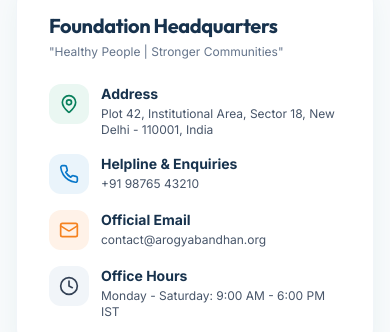
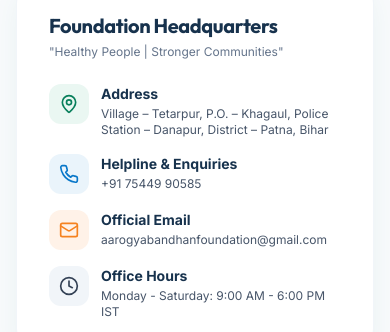
Before and after one commit to sagarkumar011/Arogya-Bandhan-Foundation, a Next.js app: page /contact in a window 390 px wide. Shown: the part 447-779 px from the top of the page. Built offline with nearby package versions, Linux system fonts and the light colour scheme; no server answers.

Commit message:
update official contact details: email, phone, and Bihar address

```diff
--- a/app/admin/settings/page.tsx
+++ b/app/admin/settings/page.tsx
@@ -29,9 +29,9 @@ export default function AdminSettingsPage() {
   const [settings, setSettings] = useState({
     foundationName: "Arogya Bandhan Foundation",
     tagline: "Healthy People | Stronger Communities",
-    email: "info@arogyabandhan.org",
-    phone: "+91 98765 43210",
-    address: "Registered Office, New Delhi - 110001, India",
+    email: "aarogyabandhanfoundation@gmail.com",
+    phone: "+91 75449 90585",
+    address: "Village – Tetarpur, P.O. – Khagaul, Police Station – Danapur, District – Patna, Bihar",
     facebookUrl: "https://facebook.com/arogyabandhan",
     instagramUrl: "https://instagram.com/arogyabandhan",
     youtubeUrl: "https://youtube.com/@arogyabandhan",
--- a/app/contact/page.tsx
+++ b/app/contact/page.tsx
@@ -89,8 +89,13 @@ export default function ContactPage() {
                       <MapPin className="w-5 h-5" />
                     </div>
                     <div>
-                      <strong className="text-[#17324D] block text-sm mb-0.5">Address</strong>
-                      <span>Plot 42, Institutional Area, Sector 18, New Delhi - 110001, India</span>
+                      <strong className="text-[#17324D] block text-sm mb-0.5">{t("Address", "पता")}</strong>
+                      <span>
+                        {t(
+                          "Village – Tetarpur, P.O. – Khagaul, Police Station – Danapur, District – Patna, Bihar",
+                          "ग्राम – टेटरपुर, पो० – खगौल, थाना – दानापुर, जिला – पटना, बिहार"
+                        )}
+                      </span>
                     </div>
                   </div>
 
@@ -100,8 +105,8 @@ export default function ContactPage() {
                     </div>
                     <div>
                       <strong className="text-[#17324D] block text-sm mb-0.5">Helpline & Enquiries</strong>
-                      <a href="tel:+919876543210" className="hover:text-[#0877C9]">
-                        +91 98765 43210
+                      <a href="tel:+917544990585" className="hover:text-[#0877C9]">
+                        +91 75449 90585
                       </a>
                     </div>
                   </div>
@@ -112,8 +117,8 @@ export default function ContactPage() {
                     </div>
                     <div>
                       <strong className="text-[#17324D] block text-sm mb-0.5">Official Email</strong>
-                      <a href="mailto:contact@arogyabandhan.org" className="hover:text-[#F58220]">
-                        contact@arogyabandhan.org
+                      <a href="mailto:aarogyabandhanfoundation@gmail.com" className="hover:text-[#F58220]">
+                        aarogyabandhanfoundation@gmail.com
                       </a>
                     </div>
                   </div>
--- a/app/privacy-policy/page.tsx
+++ b/app/privacy-policy/page.tsx
@@ -51,7 +51,7 @@ export default function PrivacyPolicyPage() {
           </h3>
           <p>
             If you have questions regarding data retention or wish to request data updates, please
-            email us at <strong className="text-[#087F5B]">contact@arogyabandhan.org</strong>.
+            email us at <strong className="text-[#087F5B]">aarogyabandhanfoundation@gmail.com</strong>.
           </p>
         </div>
       </div>
--- a/components/Footer.tsx
+++ b/components/Footer.tsx
@@ -140,18 +140,23 @@ export default function Footer() {
             <div className="space-y-2.5 text-xs text-emerald-100/80">
               <div className="flex items-start gap-2">
                 <MapPin className="w-4 h-4 text-[#F58220] shrink-0 mt-0.5" />
-                <span>Plot 42, Institutional Area, Sector 18, New Delhi - 110001, India</span>
+                <span>
+                  {t(
+                    "Village – Tetarpur, P.O. – Khagaul, Police Station – Danapur, District – Patna, Bihar",
+                    "ग्राम – टेटरपुर, पो० – खगौल, थाना – दानापुर, जिला – पटना, बिहार"
+                  )}
+                </span>
               </div>
               <div className="flex items-center gap-2">
                 <Phone className="w-4 h-4 text-[#0877C9] shrink-0" />
-                <a href="tel:+919876543210" className="hover:text-white">
-                  +91 98765 43210
+                <a href="tel:+917544990585" className="hover:text-white">
+                  +91 75449 90585
                 </a>
               </div>
               <div className="flex items-center gap-2">
                 <Mail className="w-4 h-4 text-[#087F5B] shrink-0" />
-                <a href="mailto:contact@arogyabandhan.org" className="hover:text-white">
-                  contact@arogyabandhan.org
+                <a href="mailto:aarogyabandhanfoundation@gmail.com" className="hover:text-white">
+                  aarogyabandhanfoundation@gmail.com
                 </a>
               </div>
               <div className="flex items-center gap-2">
--- a/components/Header.tsx
+++ b/components/Header.tsx
@@ -58,18 +58,18 @@ export default function Header() {
         <div className="max-w-7xl mx-auto flex items-center justify-between">
           <div className="flex items-center space-x-6">
             <a
-              href="tel:+919876543210"
+              href="tel:+917544990585"
               className="flex items-center gap-1.5 text-emerald-100 hover:text-white transition-colors"
             >
               <Phone className="w-3.5 h-3.5 text-[#F58220]" />
-              <span>+91 98765 43210</span>
+              <span>+91 75449 90585</span>
             </a>
             <a
-              href="mailto:contact@arogyabandhan.org"
+              href="mailto:aarogyabandhanfoundation@gmail.com"
               className="flex items-center gap-1.5 text-emerald-100 hover:text-white transition-colors"
             >
               <Mail className="w-3.5 h-3.5 text-[#0877C9]" />
-              <span>contact@arogyabandhan.org</span>
+              <span>aarogyabandhanfoundation@gmail.com</span>
             </a>
             <span className="text-emerald-300/80 font-medium">
               "Healthy People | Stronger Communities"
--- a/lib/auth.ts
+++ b/lib/auth.ts
@@ -51,7 +51,7 @@ export const DEMO_ADMIN = {
   email: "admin@arogyabandhan.org",
   name: "Super Administrator (Demo)",
   role: "SUPER_ADMIN" as const,
-  phone: "+91 98765 43210",
+  phone: "+91 75449 90585",
   city: "New Delhi",
   address: "Institutional Area, Sector 18, New Delhi",
 };
--- a/lib/receipt-generator.ts
+++ b/lib/receipt-generator.ts
@@ -176,7 +176,7 @@ export function generateDonationReceiptPDF(data: ReceiptData): jsPDF {
   doc.setFontSize(8);
   doc.setTextColor(255, 255, 255);
   doc.text(
-    "Arogya Bandhan Foundation | contact@arogyabandhan.org | www.arogyabandhan.org",
+    "Arogya Bandhan Foundation | aarogyabandhanfoundation@gmail.com | www.arogyabandhan.org",
     42,
     290
   );
--- a/prisma/seed.ts
+++ b/prisma/seed.ts
@@ -687,9 +687,9 @@ async function main() {
     { key: "foundationName", value: "Arogya Bandhan Foundation" },
     { key: "tagline", value: "Healthy People | Stronger Communities" },
     { key: "mission", value: "Arogya Bandhan Foundation works for the welfare of communities through healthcare camps, education, food support, social welfare, women and child development, mass marriage initiatives and community service." },
-    { key: "email", value: "contact@arogyabandhan.org" },
-    { key: "phone", value: "+91 98765 43210" },
-    { key: "address", value: "Plot 42, Institutional Area, Sector 18, New Delhi - 110001, India" },
+    { key: "email", value: "aarogyabandhanfoundation@gmail.com" },
+    { key: "phone", value: "+91 75449 90585" },
+    { key: "address", value: "ग्राम – टेटरपुर, पो० – खगौल, थाना – दानापुर, जिला – पटना, बिहार" },
     { key: "facebookUrl", value: "https://facebook.com/arogyabandhan" },
     { key: "instagramUrl", value: "https://instagram.com/arogyabandhan" },
     { key: "youtubeUrl", value: "https://youtube.com/@arogyabandhan" },
```
Also changed, not shown: lib/constants.ts (+4 -3 lines), 1 other file (tests, documents, lock files or other folders).
